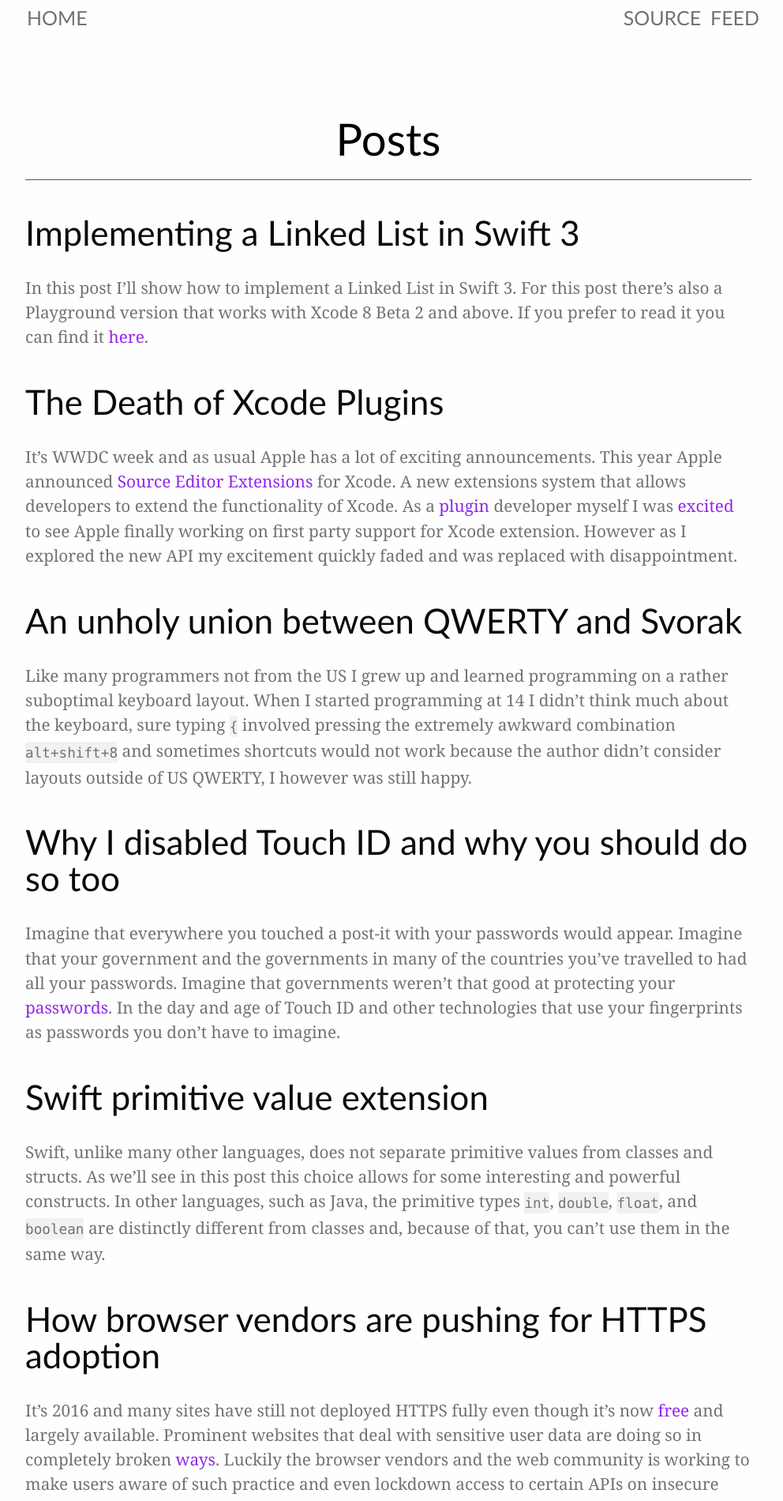
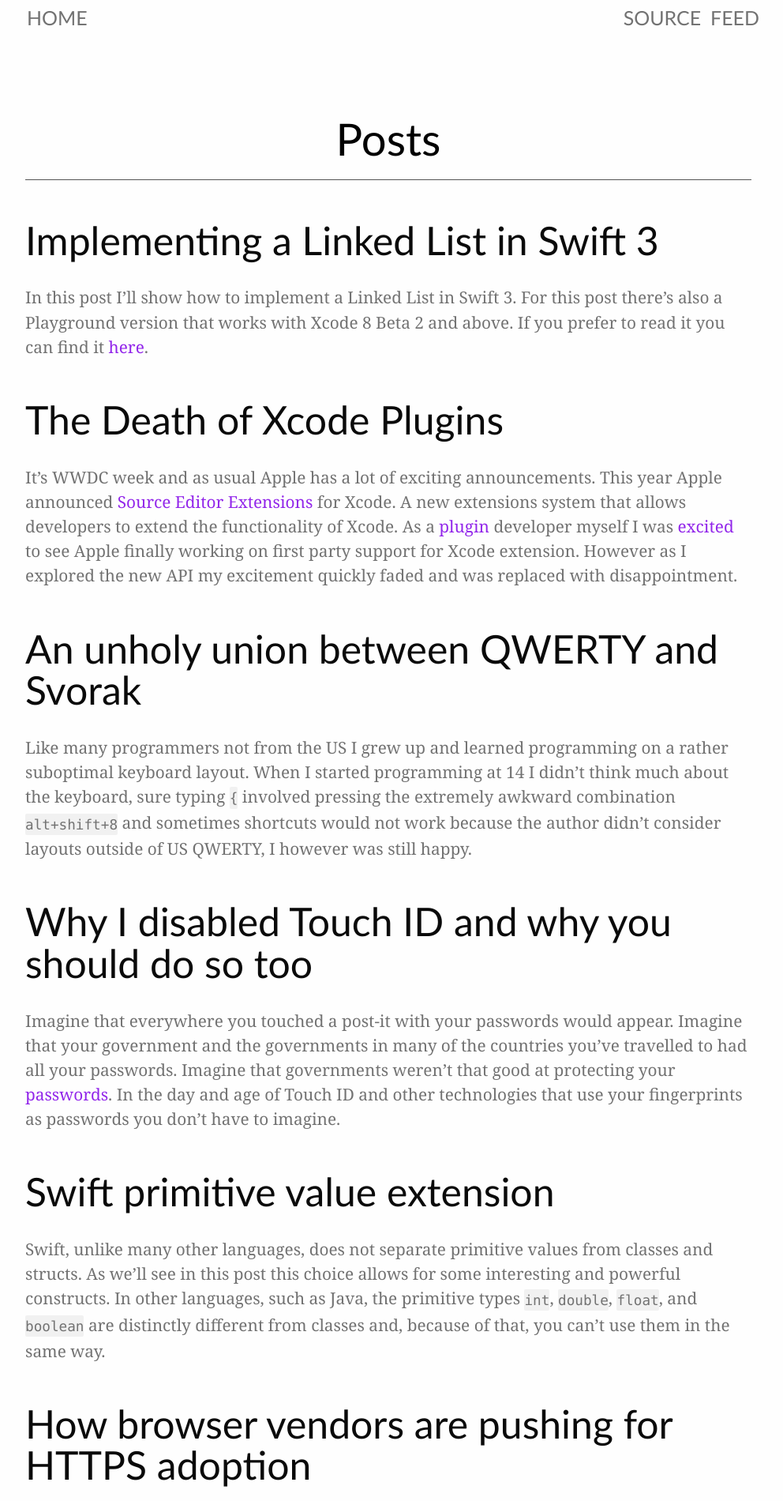
Before and after one commit to k0nserv/hugotunius.se, a Jekyll site: the page built from index.html, in a window 1280 px wide. Shown: the top 1900 px of the page at 79% size, without its empty margins (148-1140 px from the left). Built offline with Jekyll 4.4.1, drawn with Linux system fonts in a browser that asks for light colours.

Commit message:
[Style] Imrpove link styles

```diff
--- a/_sass/screen.sass
+++ b/_sass/screen.sass
@@ -104,6 +104,9 @@
 .post-preview-title
   color: $text_color
 
+  &:hover
+    color: $text_color
+
 .post-preview-body
   color: $low_contrast_text_color
 
@@ -150,6 +153,7 @@
 
   &:hover
     color: darken($highlight_color, 15%)
+    text-decoration: underline
 
 h1, h2, h3, h4, h5, h6
   font-family: $header_font
--- a/index.html
+++ b/index.html
@@ -10,8 +10,8 @@
   <ul class="posts">
     {% for post in site.posts %}
       <li>
-        <a href="{{ post.url }}">
-          <h3 class="post-preview-title">{{ post.title }}</h3>
+        <a class="post-preview-title" href="{{ post.url }}">
+          <h2>{{ post.title }}</h2>
         </a>
         <div class="post-preview-body">
           {{ post.excerpt }}
```
